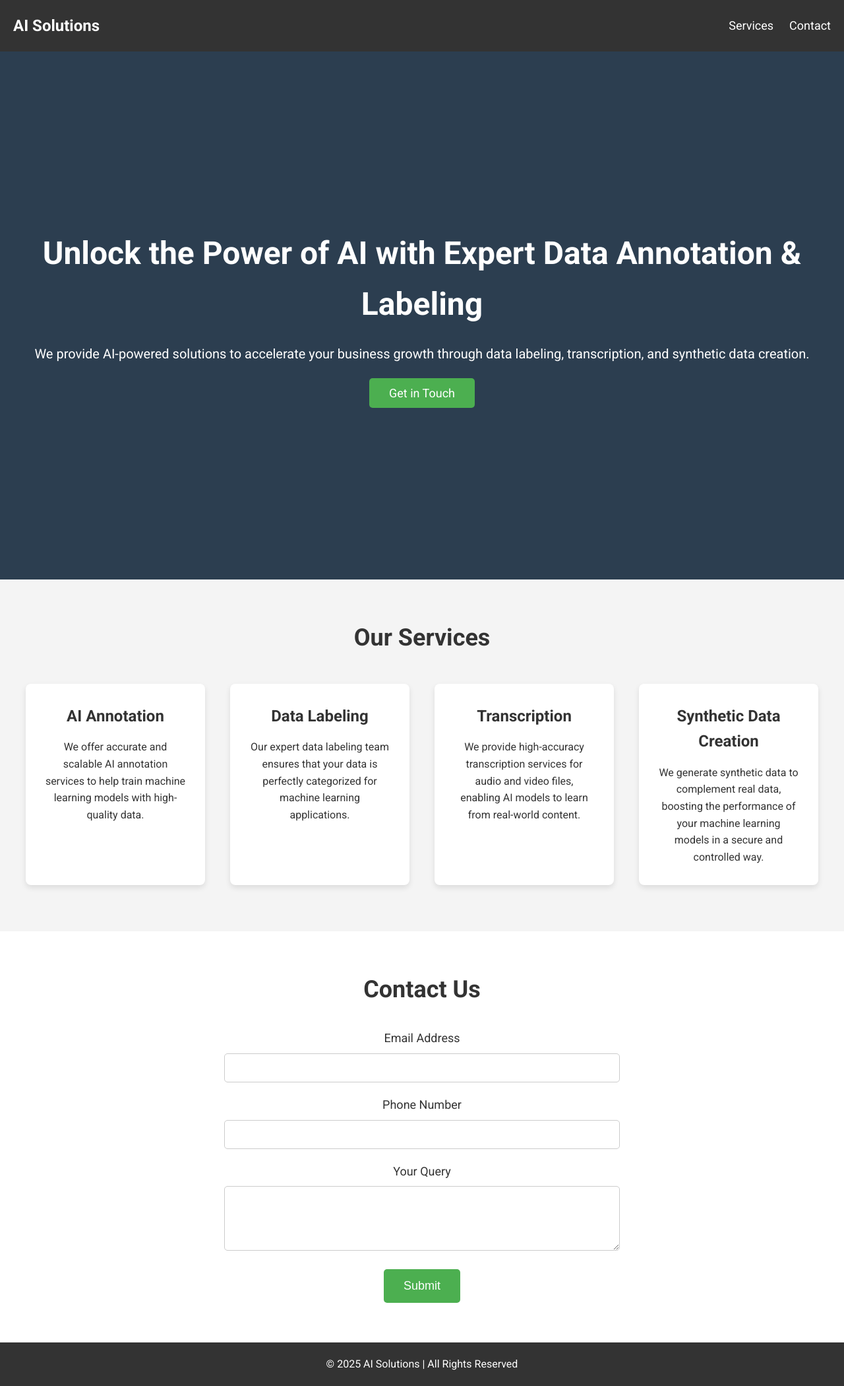
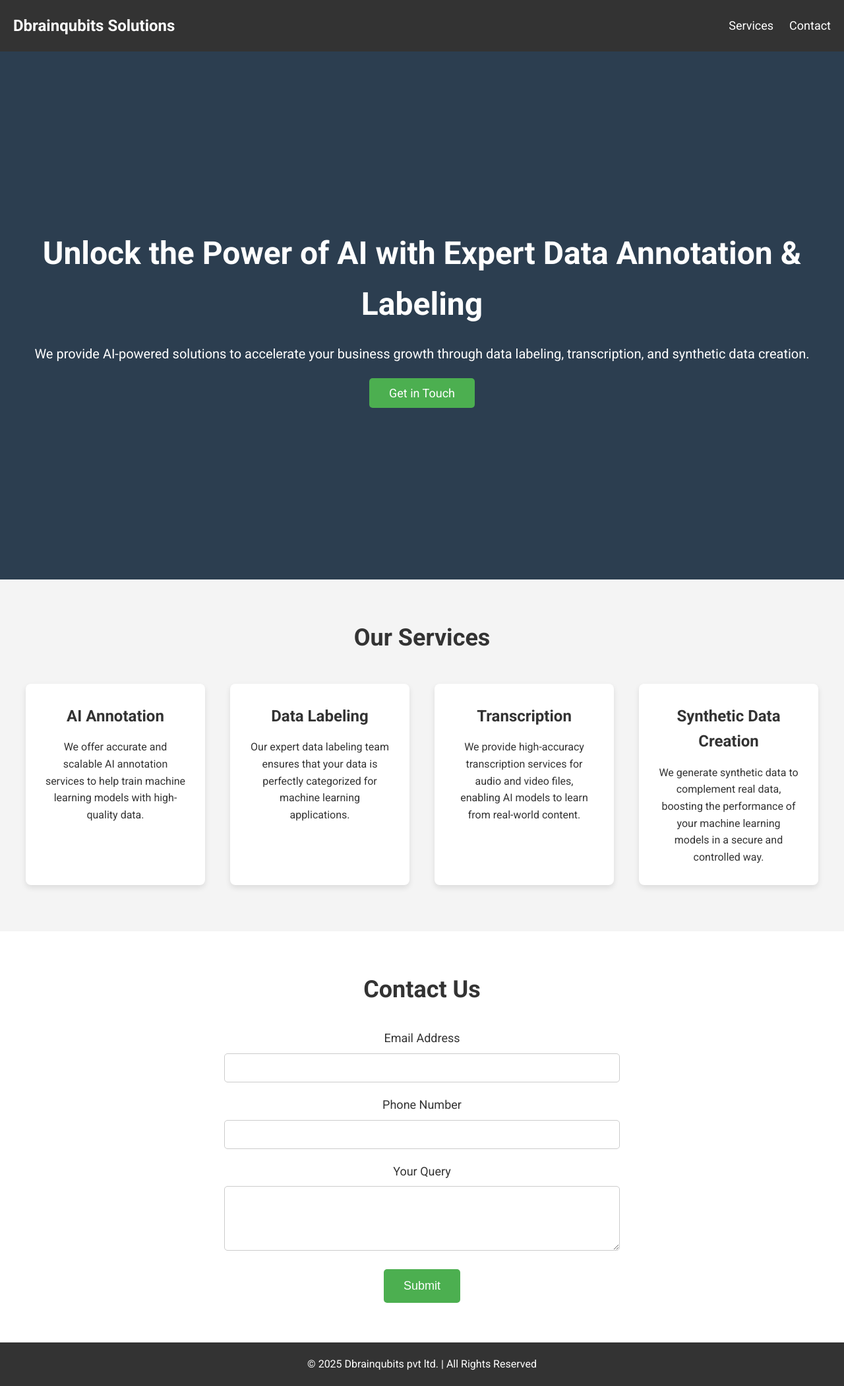
Before and after one commit to dbrainqubits/dbrainqubits.github.io, a plain HTML site: page index.html in a window 1280 px wide. Shown: the whole page at 66% size. Drawn offline with Linux system fonts and the light colour scheme.

Commit message:
updated name

```diff
--- a/index.html
+++ b/index.html
@@ -3,7 +3,7 @@
 <head>
     <meta charset="UTF-8">
     <meta name="viewport" content="width=device-width, initial-scale=1.0">
-    <title>AI Solutions | AI Annotation, Data Labeling & Transcription</title>
+    <title>Dbrainqubits Solutions | AI Annotation, Data Labeling & Transcription</title>
     <link rel="stylesheet" href="styles.css">
     <!-- Add Google Fonts (optional) -->
     <link href="https://fonts.googleapis.com/css2?family=Roboto:wght@400;700&display=swap" rel="stylesheet">
@@ -12,7 +12,7 @@
 <!-- Header Section -->
 <header>
     <nav>
-        <div class="logo">AI Solutions</div>
+        <div class="logo">Dbrainqubits Solutions</div>
         <ul>
             <li><a href="#services">Services</a></li>
             <li><a href="#contact">Contact</a></li>
@@ -71,7 +71,7 @@
 
 <!-- Footer Section -->
 <footer>
-    <p>&copy; 2025 AI Solutions | All Rights Reserved</p>
+    <p>&copy; 2025 Dbrainqubits pvt ltd. | All Rights Reserved</p>
 </footer>
 
 <script src="script.js"></script>
```
